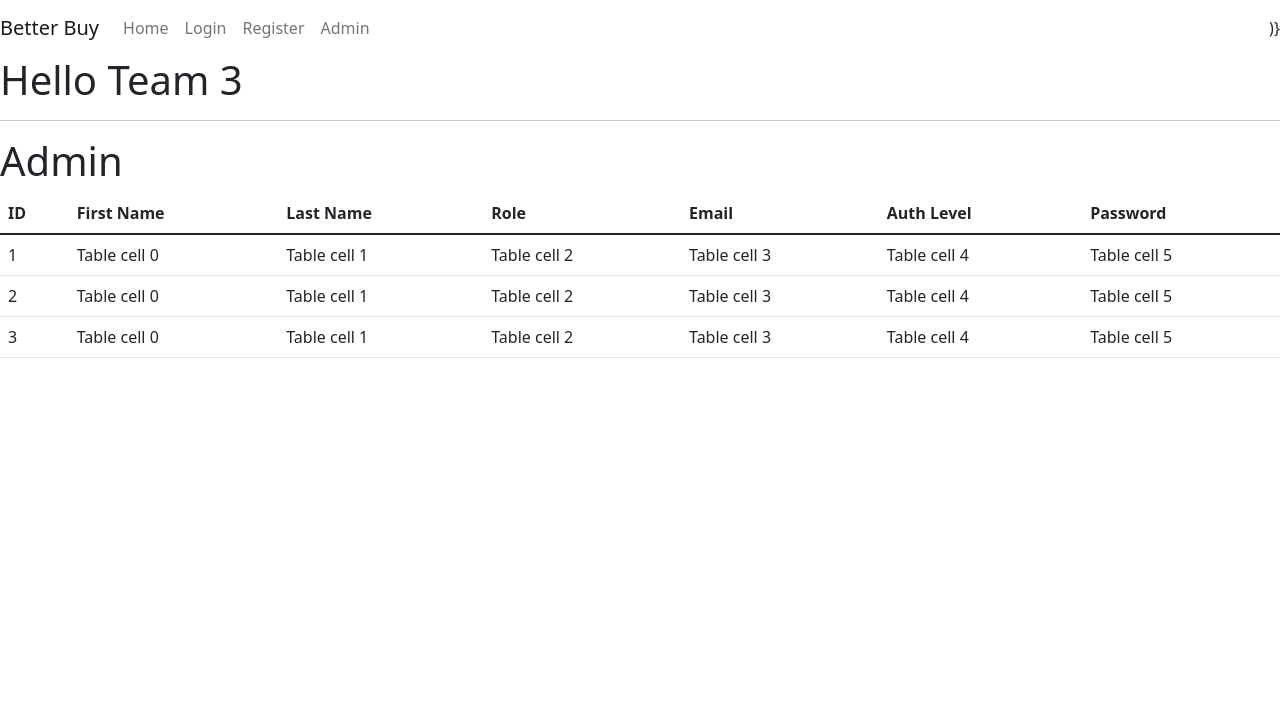
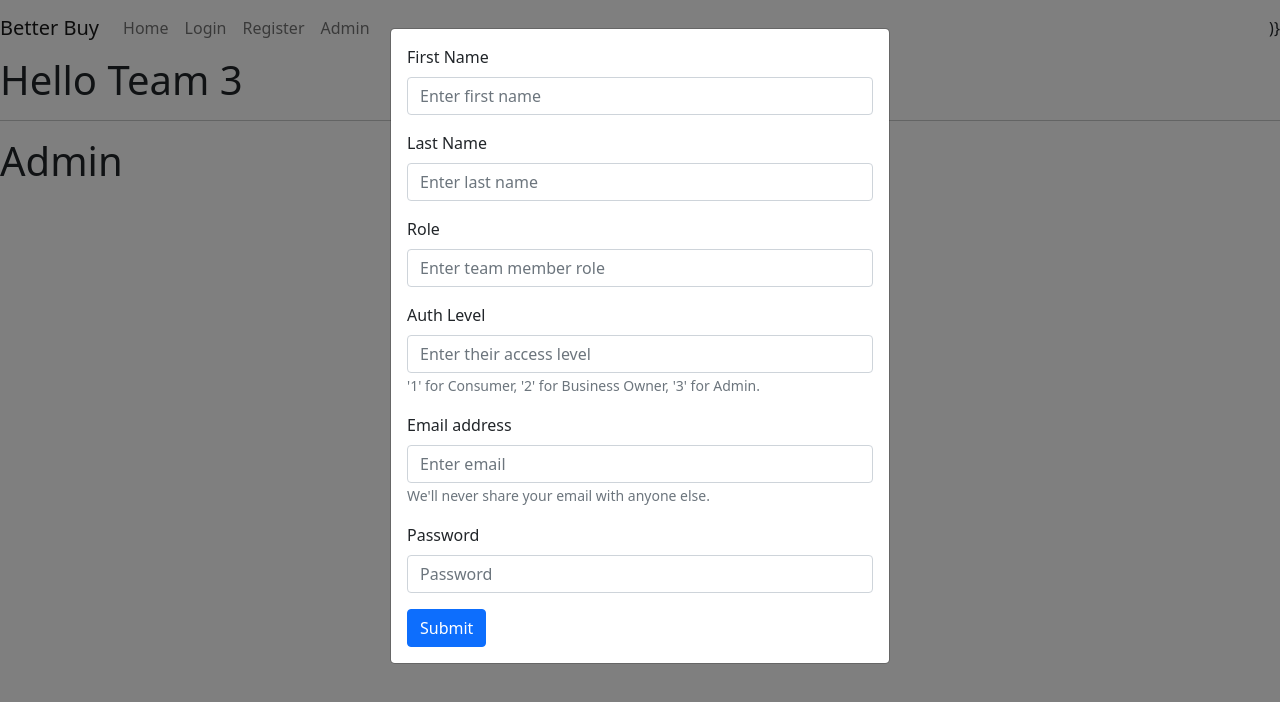
Before and after one commit to joshgor91/bbfs21-team-3, a React (Create React App) app in the folder frontend/: page /admin in a window 1280 px wide. Shown: the top 702 px of the page. Built offline with nearby package versions, Linux system fonts and the light colour scheme.

Commit message:
modal shows up

```diff
--- a/frontend/src/components/admin/AdminCreateUser.js
+++ b/frontend/src/components/admin/AdminCreateUser.js
@@ -1,3 +1,4 @@
+/*
 import {Button, Form} from "react-bootstrap";
 import {useState} from "react";
 
@@ -74,4 +75,4 @@ function AdminCreateUser () {
     );
 }
 
-export default AdminCreateUser
+export default AdminCreateUser*/
--- a/frontend/src/components/admin/AdminEditUsers.js
+++ b/frontend/src/components/admin/AdminEditUsers.js
@@ -1,19 +1,26 @@
 
-import {Button, Form} from "react-bootstrap";
+import {Button, Form, Modal} from "react-bootstrap";
 import {useState} from "react";
+import {initiateAddUser, initiateEditUser} from "../../modules/user";
 import {bindActionCreators} from "redux";
-import {initiateAddUser} from "../../modules/user";
-
-    function EditUser({show, user, text, editUser, cancelCreateEditUser, updateUser}) {
-        function handleSubmit(event) {
-            event.preventDefault()
-
-            if (user)
-                initiateEditUser({...user, firstName, lastName, role, authLevel, email, password})
+import {connect} from "react-redux";
 
 
-            else
-                initiateAddUser({
+function AdminCreateUser ({initiateAddUser, initiateEditUser}) {
+    const [email, setEmail] = useState('')
+    const [fname, setFName] = useState('')
+    const [lname, setLName] = useState('')
+    const [password, setPassword] = useState('')
+    const [role, setRole] = useState('')
+    const [authLevel, setAuthLevel] = useState('')
+
+    function handleSubmitCreateUser(e){
+        e.preventDefault()
+        console.log("btn clicked")
+
+        if (users)
+            initiateEditUser(...users, firstName, )
+        var user = {
             id: Math.floor(Math.random() * 9999),
             firstName: fname,
             lastName: lname,
@@ -21,38 +28,68 @@ import {initiateAddUser} from "../../modules/user";
             authLevel:authLevel,
             email: email,
             password: password
-                })
         }
-
-
-
-    function handleSubmitCreateUser(e) {
-        e.preventDefault()
-        console.log("btn clicked")
+        console.log(user)
     }
-    return <Modal show={show}>
-        <Form onSubmit={handleSubmit}>
-            <Form.Label>Users</Form.Label>
-            <Form.Control  type='text' value={text} onChange={event => updateUsers(event.target.value)}/>
-            <Button  type='submit'>{user ? 'Apply' : 'Create'}</Button>
-            <Button style={{marginLeft:"340px" }}  onClick={cancelCreateEditUsers}>Cancel</Button>
+    return (
+        <Modal show={true}>
+        <Form className={'m-3'} onSubmit={handleSubmitCreateUser}>
+            <Form.Group className="mb-3" controlId="firstName">
+                <Form.Label>First Name</Form.Label>
+                <Form.Control type="text" placeholder="Enter first name"
+                              onChange={event => setFName(event.target.value)}
+                />
+            </Form.Group>
+            <Form.Group className="mb-3" controlId="lastName">
+                <Form.Label>Last Name</Form.Label>
+                <Form.Control type="text" placeholder="Enter last name"
+                              onChange={event => setLName(event.target.value)}
+                />
+            </Form.Group>
+            <Form.Group className="mb-3" controlId="role">
+                <Form.Label>Role</Form.Label>
+                <Form.Control type="text" placeholder="Enter team member role"
+                              onChange={event => setRole(event.target.value)}/>
+            </Form.Group>
+            <Form.Group className="mb-3" controlId="authLevel">
+                <Form.Label>Auth Level</Form.Label>
+                <Form.Control type="text" placeholder="Enter their access level"
+                              onChange={event => setAuthLevel(event.target.value)}/>
+                <Form.Text className="text-muted">
+                   '1' for Consumer, '2' for Business Owner, '3' for Admin.
+                </Form.Text>
+            </Form.Group>
+            <Form.Group className="mb-3" controlId="formBasicEmail">
+                <Form.Label>Email address</Form.Label>
+                <Form.Control type="email" placeholder="Enter email"
+                              onChange={event => setEmail(event.target.value)}
+                />
+                <Form.Text className="text-muted">
+                    We'll never share your email with anyone else.
+                </Form.Text>
+            </Form.Group>
+            <Form.Group className="mb-3" controlId="formBasicPassword">
+                <Form.Label>Password</Form.Label>
+                <Form.Control type="password" placeholder="Password"
+                              onChange={event => setPassword(event.target.value)}
+                />
+            </Form.Group>
+            <Button variant="primary" type="submit">
+                Submit
+            </Button>
         </Form>
         </Modal>
+    );
 }
 
 function mapStateToProps(state) {
     return {
-        show: state.showEditUser,
-        user: state.userToEdit,
-        text: state.text
-        //firstname,
-        // lastname
-        //should we add initial state?
+        error: state.userReducer.loginErrorOccurred,
     }
 }
 
 function mapDispatchToProps(dispatch) {
-    return bindActionCreators({editUsers, cancelCreateEditIUsers, updateUsers}, dispatch)
+    return bindActionCreators({initiateAddUser, initiateEditUser}, dispatch)
 }
 
-export default connect(mapStateToProps, mapDispatchToProps)(EditUsers)
+export default connect(mapStateToProps, mapDispatchToProps)(AdminCreateUser)
--- a/frontend/src/modules/user.js
+++ b/frontend/src/modules/user.js
@@ -268,7 +268,7 @@ export function initiateEditUser(user) {
     return function sideEffect(dispatch, getState) {
         dispatch(editingUser())
 
-        fetch("http://localhost:8080/api/users/register", {
+        fetch("http://localhost:8080/api/users/edit", {
             method: "POST",
             headers: {
                 'Content-Type': 'application/json',
--- a/frontend/src/pages/Admin.js
+++ b/frontend/src/pages/Admin.js
@@ -1,6 +1,7 @@
 import AdminForm from "../components/admin/AdminForm";
 import AdminCreateUser from "../components/admin/AdminCreateUser";
 import AdminSeeUsers from "../components/admin/AdminSeeUsers";
+import AdminEditUsers from "../components/admin/AdminEditUsers";
 
 const Admin = () => {
     return <>
@@ -10,7 +11,8 @@ const Admin = () => {
 
         {/*<AdminForm/>*/}
         {/*<AdminCreateUser/>*/}
-        <AdminSeeUsers/>
+        {/*<AdminSeeUsers/>*/}
+        <AdminEditUsers/>
     </>
 };
 
```
Lines whose indentation alone changed are shown as unchanged.
